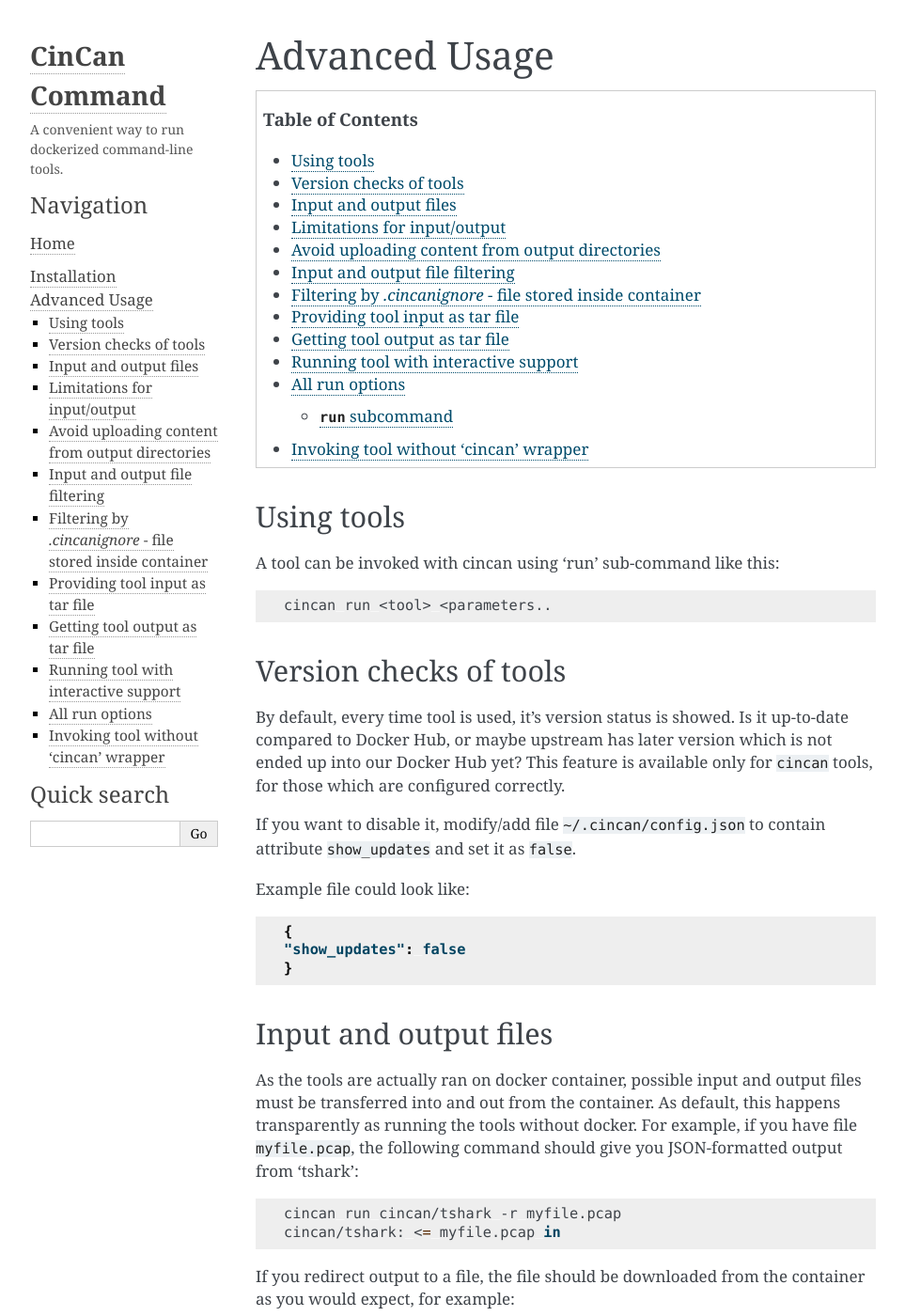
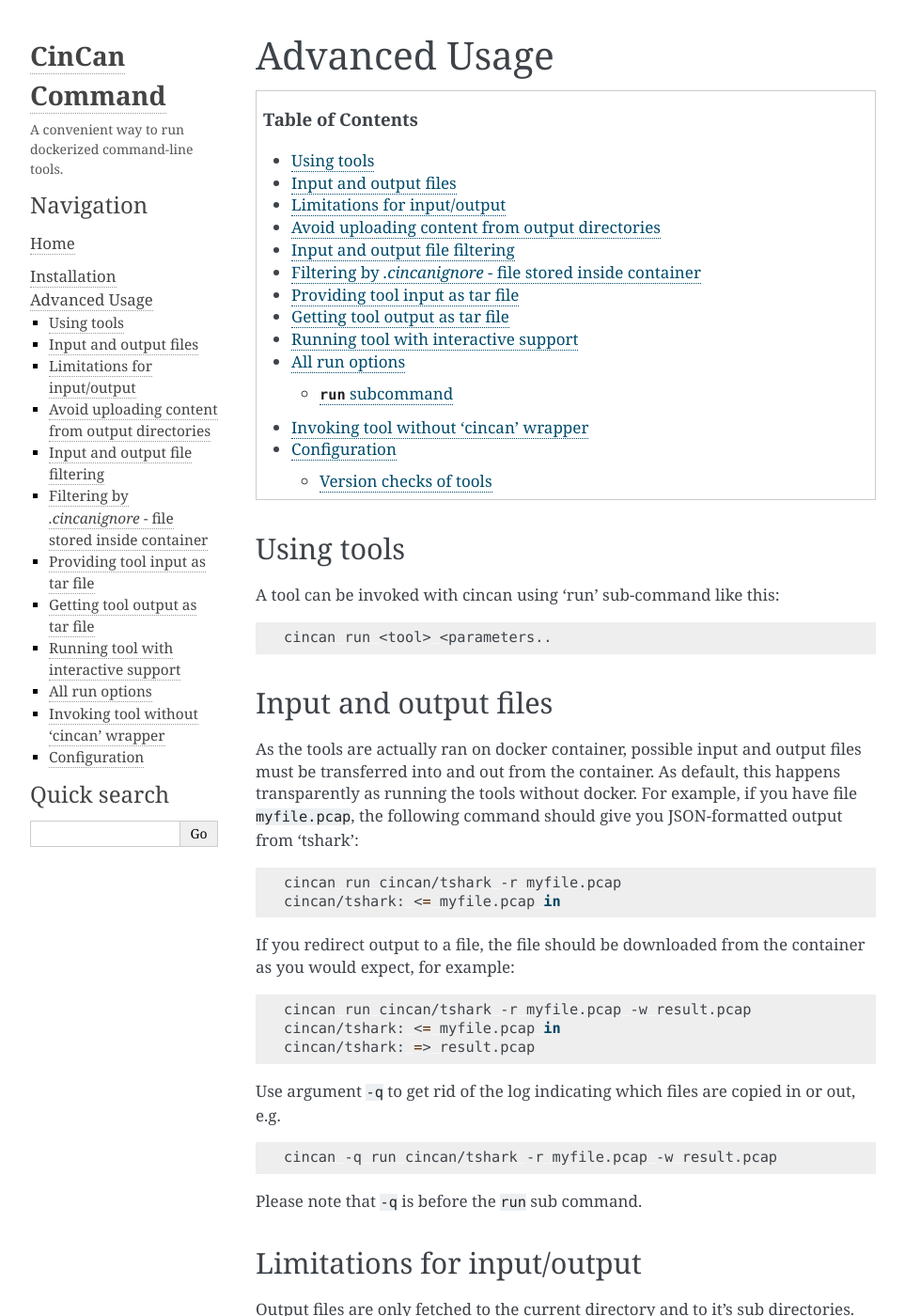
Before and after one commit to cincanproject/cincan-command, a Sphinx documentation site: the page built from docs/advanced_usage.rst, in a window 1280 px wide and 1400 px high. Shown: the whole window at 94% size, without its empty margins (148-1111 px from the left). Built offline with Sphinx 7.4.7, drawn with Linux system fonts in a browser that asks for light colours; some of the changed text lies outside the part shown.

Commit message:
Added separate "Configuration" section to Advanced Usage (for now)

```diff
--- a/docs/advanced_usage.rst
+++ b/docs/advanced_usage.rst
@@ -21,21 +21,6 @@
 
    cincan run <tool> <parameters..
 
------------------------
-Version checks of tools
------------------------
-
-By default, every time tool is used, it's version status is showed. Is it up-to-date compared to Docker Hub, or maybe upstream has later version which is not ended up into our Docker Hub yet? This feature is available only for ``cincan`` tools, for those which are configured correctly.
-
-If you want to disable it, modify/add file ``~/.cincan/config.json`` to contain attribute ``show_updates`` and set it as ``false``.
-
-Example file could look like:
-
-.. code-block:: json
-
-   {
-   "show_updates": false
-   }
 
 
 ----------------------
@@ -332,3 +317,23 @@
 
 Good luck with that! (seriously, no pun intended)
 Please consult Docker documentation for details.
+
+-------------
+Configuration
+-------------
+
+"""""""""""""""""""""""
+Version checks of tools
+"""""""""""""""""""""""
+
+By default, every time a tool is used, its version status is shown. Version check will compare the local version of a tool with the version in Docker Hub and with the version in the tool's upstream repository in case the newer version has not ended up into our Docker Hub yet. This feature is available only for those CinCan tools which are configured correctly.
+
+If you want to disable it, modify/add file ``~/.cincan/config.json`` to contain attribute ``show_updates`` and set it as ``false``.
+
+Example file could look like:
+
+.. code-block:: json
+
+   {
+     "show_updates": false
+   }
```
